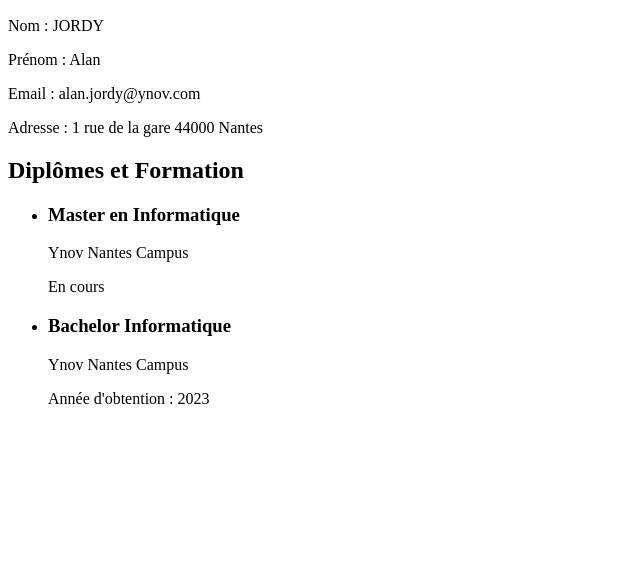
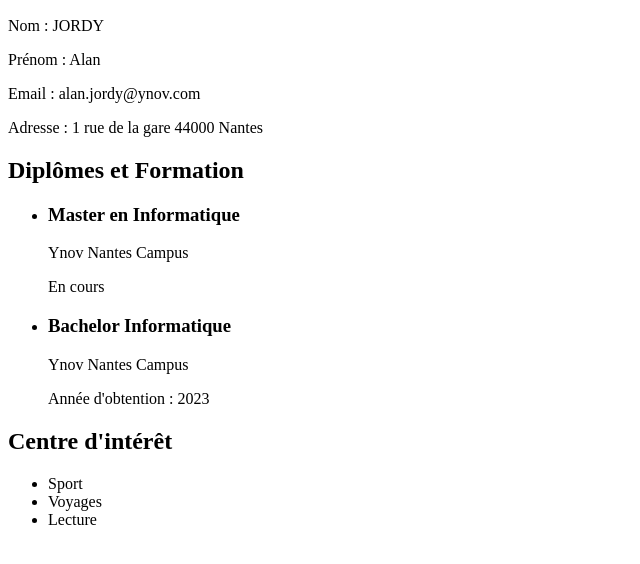
Before and after one commit to Frezz68/ynov_github_cv, a plain HTML site: page index.html in a window 1280 px wide. Shown: the part 110-674 px from the top of the page, without its empty margins (0-640 px from the left). Drawn offline with Linux system fonts and the light colour scheme.

Commit message:
✨ feat(index.html): add 'Centre d'intérêt' section to provide more personal information

```diff
--- a/index.html
+++ b/index.html
@@ -11,6 +11,7 @@
     <p>Prénom : <span id="prenom">Alan</span></p>
     <p>Email : <span id="email">alan.jordy@ynov.com</span></p>
     <p>Adresse : <span id="adresse">1 rue de la gare 44000 Nantes</span></p>
+
     <h2>Diplômes et Formation</h2>
     <ul>
         <li>
@@ -24,5 +25,13 @@
             <p>Année d'obtention : 2023</p>
         </li>
     </ul>
+
+    <h2>Centre d'intérêt</h2>
+    <ul>
+        <li>Sport</li>
+        <li>Voyages</li>
+        <li>Lecture</li>
+    </ul>
+
 </body>
 </html>
```
